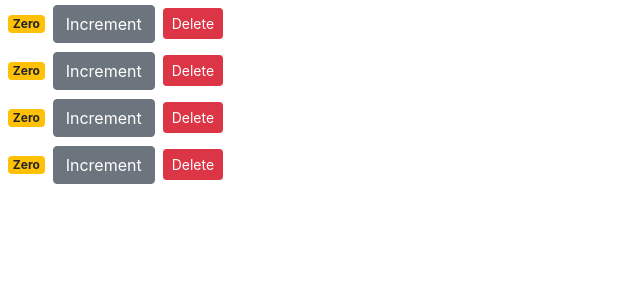
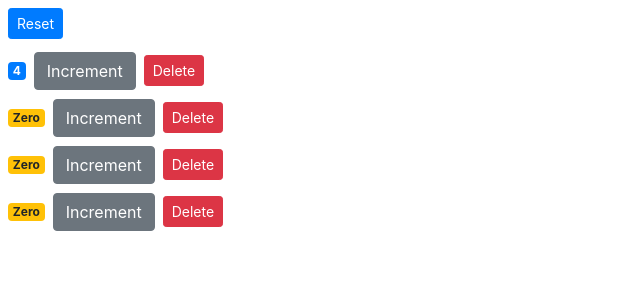
Before and after one commit to programming-zone/react-demo, a React (Create React App) app: page / in a window 1280 px wide. Shown: the top 300 px of the page, without its empty margins (0-640 px from the left). Built offline with nearby package versions, Linux system fonts and the light colour scheme.

Commit message:
add reset button and fix state issues

```diff
--- a/src/App.js
+++ b/src/App.js
@@ -5,12 +5,26 @@
 class App extends Component {
   state = {
     counters: [
-      { id: 1, value: 0 },
+      { id: 1, value: 4 },
       { id: 2, value: 0 },
       { id: 3, value: 0 },
       { id: 4, value: 0 },
     ]
    }
+   handleIncrement = (counter) => {
+     const counters =[...this.state.counters];
+     const index = counters.indexOf(counter);
+     counters[index] = {...counter};
+     counters[index].value++;
+     this.setState({counters});
+   };
+   handleReset = () => {
+     const counters = this.state.counters.map(c => {
+       c.value =0;
+       return c;
+     });
+     this.setState({counters});
+   };
 
    handleDelete = (counterId) => {
      const counters = this.state.counters.filter(c => c.id !== counterId);
@@ -20,12 +34,13 @@
   render() {
     return (
     <div className="App">
+      <button className="btn btn-primary btn-sm m-2" onClick={this.handleReset}>Reset</button>
       {this.state.counters.map(counter => (
         <Counter
         key={counter.id}
         onDelete={this.handleDelete}
-        value={counter.value}
-        id={counter.id} />
+        onIncrement={this.handleIncrement}
+        counter={counter} />
       ))}
     </div>
      );
--- a/src/counter.js
+++ b/src/counter.js
@@ -1,33 +1,24 @@
 import React, { Component } from 'react';
 
 class Counter extends Component {
-    state = {
-        count: this.props.value,
-     }
 
      formatCount() {
-         const {count} = this.state;
-         return count === 0 ? "Zero" : count;
+         const {value} = this.props.counter;
+         return value === 0 ? "Zero" : value;
      };
      getBadgeClasses() {
         let classes = "badge m-2 badge-";
-        classes += this.state.count === 0 ? "warning" : "primary";
+        classes += this.props.counter.value === 0 ? "warning" : "primary";
         return classes;
      }
-
-     handleIncrement = () => {
-         console.log("Clicked");
-         this.setState({count: this.state.count + 1});
-     };
-
 
     render() {
 
         return (
             <div>
                 <span className={this.getBadgeClasses()}>{this.formatCount()}</span>
-                <button className="btn btn-secondary byn-sm" onClick={this.handleIncrement}>Increment</button>
-                <button className="btn btn-danger btn-sm m-2" onClick={() => this.props.onDelete(this.props.id)} >Delete</button>
+                <button className="btn btn-secondary byn-sm" onClick={() => this.props.onIncrement(this.props.counter)}>Increment</button>
+                <button className="btn btn-danger btn-sm m-2" onClick={() => this.props.onDelete(this.props.counter.id)} >Delete</button>
             </div>
          );
     }
```
